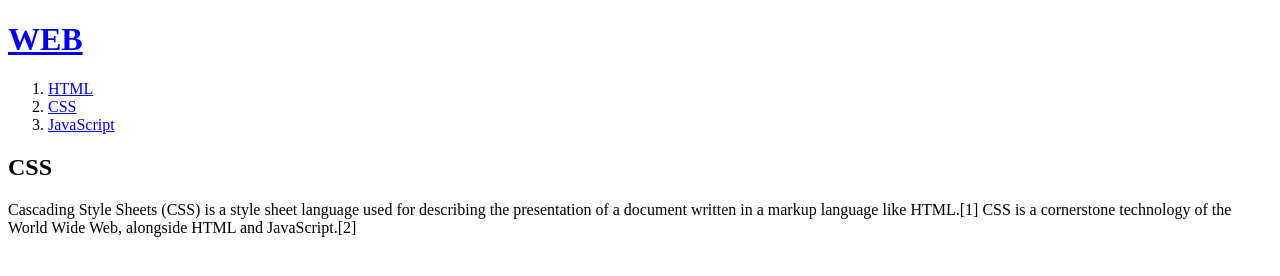
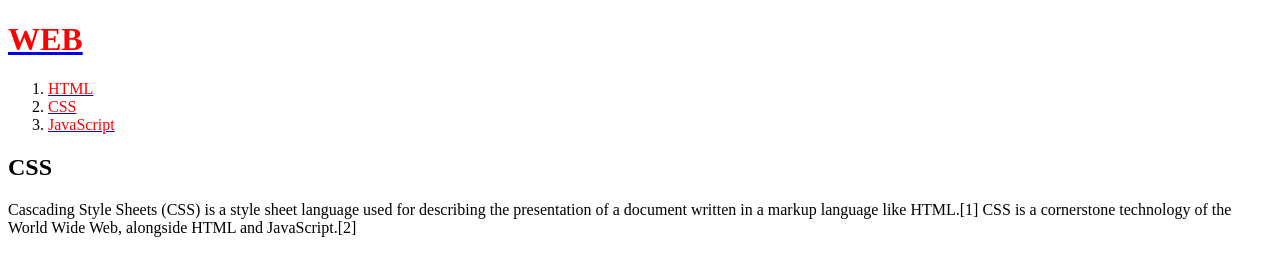
Before and after one commit to huhyj97/web1, a plain HTML site: page 2.html in a window 1280 px wide. Drawn offline with Linux system fonts and the light colour scheme.

Commit message:
Add files via upload

```diff
--- a/2.html
+++ b/2.html
@@ -14,11 +14,11 @@
 </script>
 </head>
 <body>
-  <h1><a href="index.html">WEB</a></h1>
+  <h1><a href="index.html"><font color="red">WEB</font></a></h1>
   <ol>
-    <li><a href="1.html">HTML</a></li>
-    <li><a href="2.html">CSS</a></li>
-    <li><a href="3.html">JavaScript</a></li>
+    <li><a href="1.html"><font color="red">HTML</font></a></li>
+    <li><a href="2.html"><font color="red">CSS</font></a></li>
+    <li><a href="3.html"><font color="red">JavaScript</font></a></li>
   </ol>
   <h2>CSS</h2>
   <p>
```
Also changed, not shown: 1.html (+4 -5 lines), 3.html (+4 -4 lines), index.html (+4 -4 lines).
